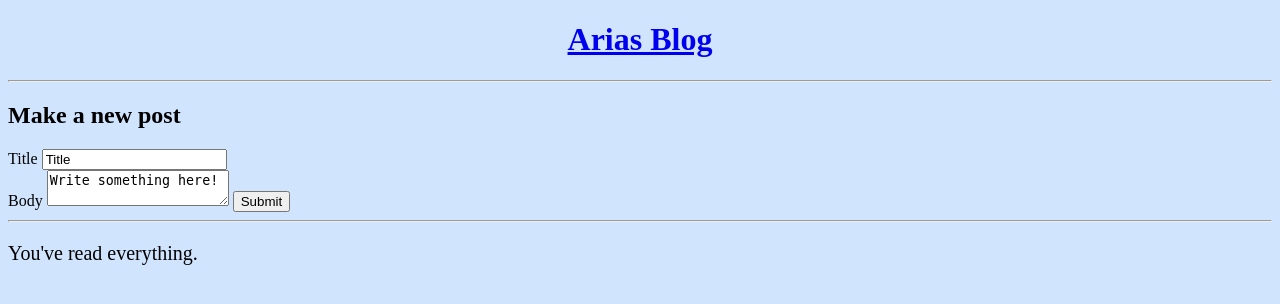
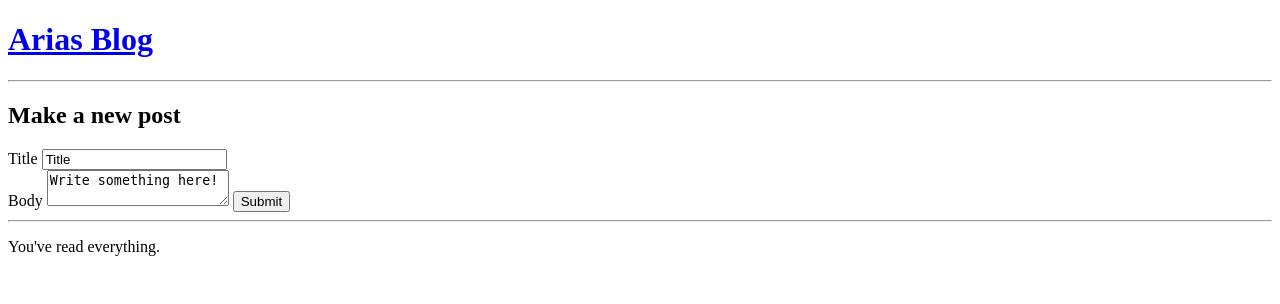
Before and after one commit to ariamoraine/Ariasblog, a Django app: template templates/index.html in a window 1280 px wide. Shown: the top 304 px of the page. Run offline with Django 3.2, Linux system fonts and the light colour scheme; the template is opened without the code that fills it, so the values that code supplies are empty; parts of the project's set-up code (start-up, migrations or seed data) failed here and were passed over.

Commit message:
editing the look

```diff
--- a/templates/base.html
+++ b/templates/base.html
@@ -1,13 +1,5 @@
 <!DOCTYPE HTML>
 <html>
-<style type="text/css">
-body
-{background-color:#d0e4fe;}
-h1
-{color:orange; text-align:center;}
-p
-{font-family:"Times New Roman"; font-size:20px;}
-</style>
 	<head>
 		<title>{% block title %}{% endblock %}</title>
 	</head>
```
